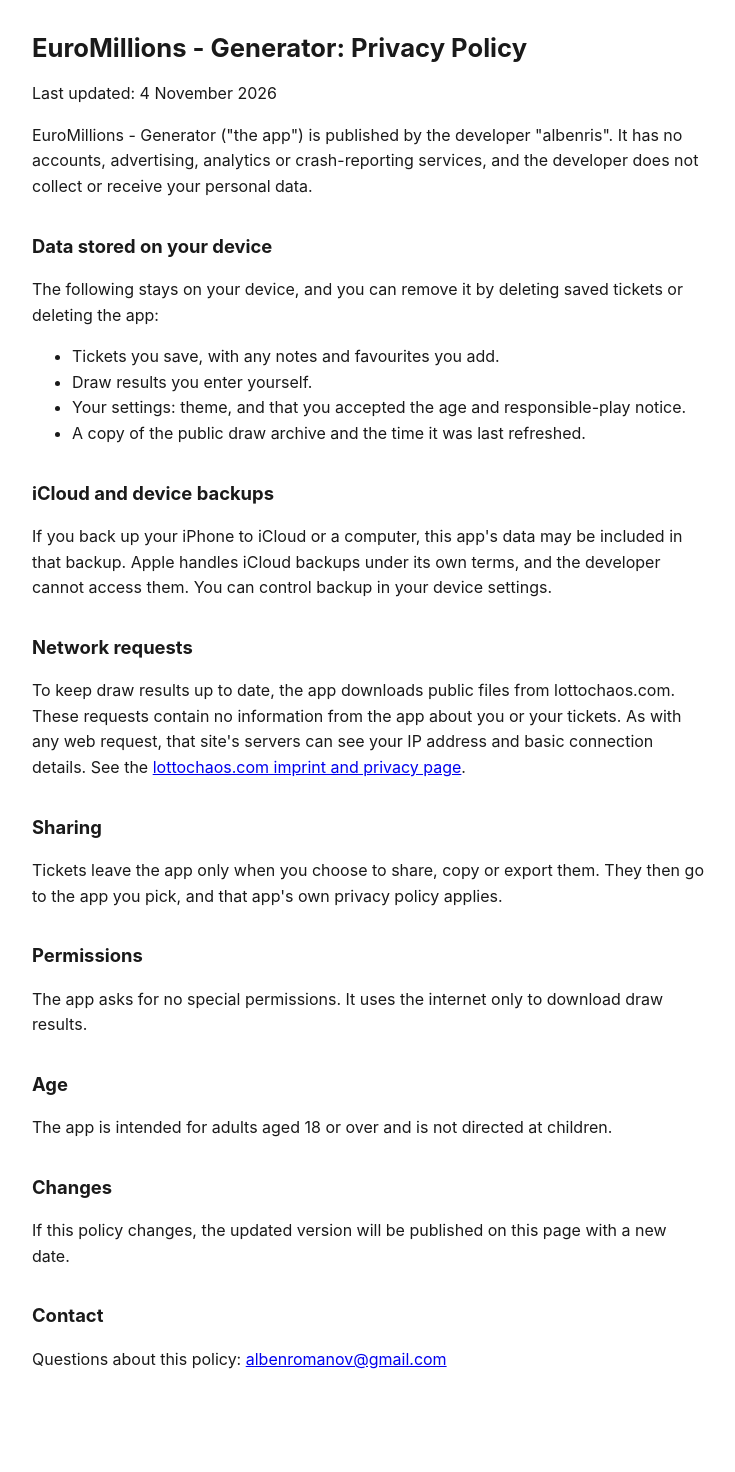
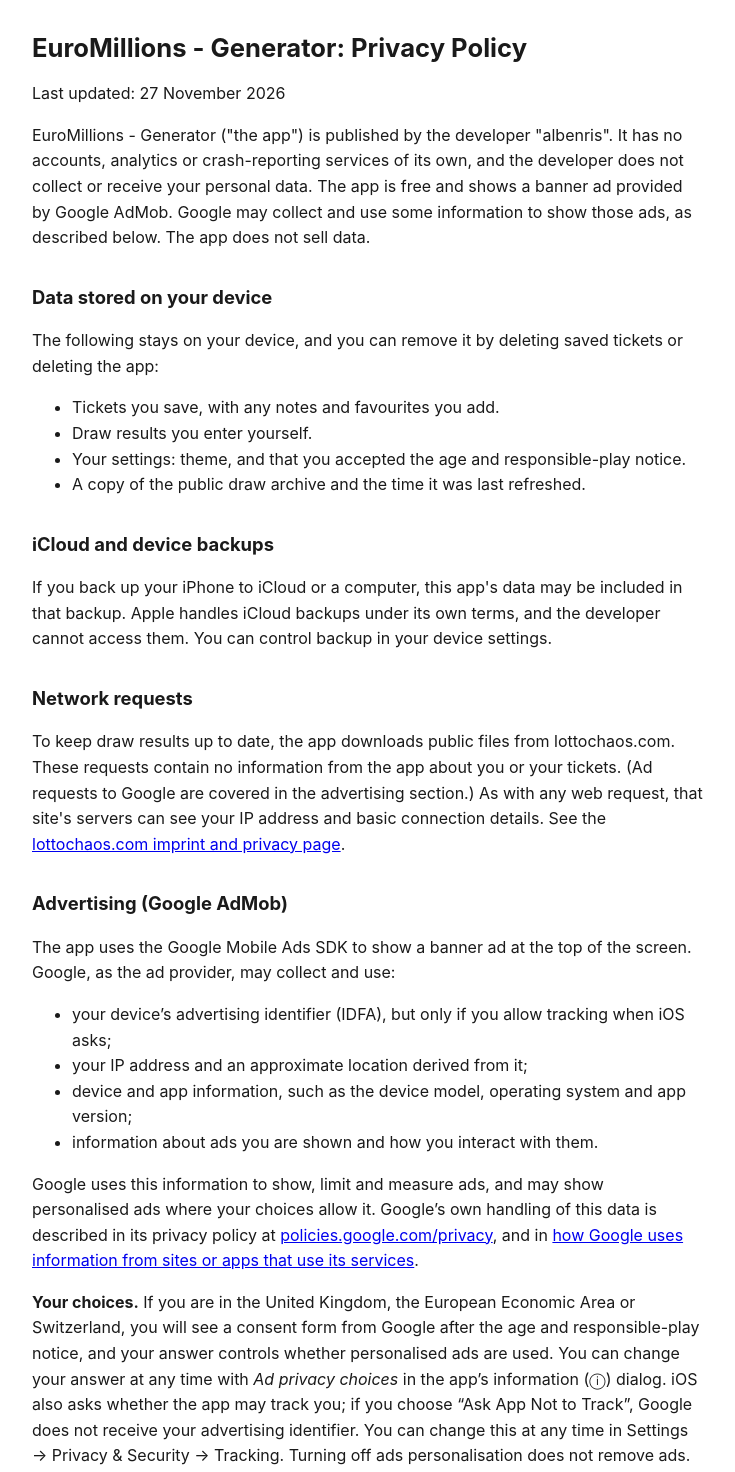
Before and after one commit to albenrisdev/albenrisdev.github.io, a plain HTML site: page euromillionsgenerator/ios/privacy.html in a window 1280 px wide. Shown: the top 1472 px of the page, without its empty margins (272-1007 px from the left). Before the commit the page ends 1404 px from the top, so only its background shows below. Drawn offline with Linux system fonts and the light colour scheme.

Commit message:
EuroMillions - Generator: privacy policies cover AdMob ads
Both Android and iOS policies now describe the top banner ad from
Google AdMob, the UK/EEA/Switzerland consent form, Ad privacy choices,
and (iOS) App Tracking Transparency.

Co-Authored-By: Claude Opus 5.5 <noreply@anthropic.com>

```diff
--- a/euromillionsgenerator/ios/privacy.html
+++ b/euromillionsgenerator/ios/privacy.html
@@ -11,8 +11,8 @@
 </head>
 <body>
 <h1>EuroMillions - Generator: Privacy Policy</h1>
-<p>Last updated: 4 November 2026</p>
-<p>EuroMillions - Generator ("the app") is published by the developer "albenris". It has no accounts, advertising, analytics or crash-reporting services, and the developer does not collect or receive your personal data.</p>
+<p>Last updated: 27 November 2026</p>
+<p>EuroMillions - Generator ("the app") is published by the developer "albenris". It has no accounts, analytics or crash-reporting services of its own, and the developer does not collect or receive your personal data. The app is free and shows a banner ad provided by Google AdMob. Google may collect and use some information to show those ads, as described below. The app does not sell data.</p>
 
 <h2>Data stored on your device</h2>
 <p>The following stays on your device, and you can remove it by deleting saved tickets or deleting the app:</p>
@@ -27,13 +27,23 @@
 <p>If you back up your iPhone to iCloud or a computer, this app's data may be included in that backup. Apple handles iCloud backups under its own terms, and the developer cannot access them. You can control backup in your device settings.</p>
 
 <h2>Network requests</h2>
-<p>To keep draw results up to date, the app downloads public files from lottochaos.com. These requests contain no information from the app about you or your tickets. As with any web request, that site's servers can see your IP address and basic connection details. See the <a href="https://lottochaos.com/en/impressum">lottochaos.com imprint and privacy page</a>.</p>
+<p>To keep draw results up to date, the app downloads public files from lottochaos.com. These requests contain no information from the app about you or your tickets. (Ad requests to Google are covered in the advertising section.) As with any web request, that site's servers can see your IP address and basic connection details. See the <a href="https://lottochaos.com/en/impressum">lottochaos.com imprint and privacy page</a>.</p>
 
+<h2>Advertising (Google AdMob)</h2>
+<p>The app uses the Google Mobile Ads SDK to show a banner ad at the top of the screen. Google, as the ad provider, may collect and use:</p>
+<ul>
+  <li>your device&rsquo;s advertising identifier (IDFA), but only if you allow tracking when iOS asks;</li>
+  <li>your IP address and an approximate location derived from it;</li>
+  <li>device and app information, such as the device model, operating system and app version;</li>
+  <li>information about ads you are shown and how you interact with them.</li>
+</ul>
+<p>Google uses this information to show, limit and measure ads, and may show personalised ads where your choices allow it. Google&rsquo;s own handling of this data is described in its privacy policy at <a href="https://policies.google.com/privacy">policies.google.com/privacy</a>, and in <a href="https://policies.google.com/technologies/partner-sites">how Google uses information from sites or apps that use its services</a>.</p>
+<p><strong>Your choices.</strong> If you are in the United Kingdom, the European Economic Area or Switzerland, you will see a consent form from Google after the age and responsible-play notice, and your answer controls whether personalised ads are used. You can change your answer at any time with <em>Ad privacy choices</em> in the app&rsquo;s information (&#9432;) dialog. iOS also asks whether the app may track you; if you choose &ldquo;Ask App Not to Track&rdquo;, Google does not receive your advertising identifier. You can change this at any time in Settings &rarr; Privacy &amp; Security &rarr; Tracking. Turning off ads personalisation does not remove ads.</p>
 <h2>Sharing</h2>
 <p>Tickets leave the app only when you choose to share, copy or export them. They then go to the app you pick, and that app's own privacy policy applies.</p>
 
 <h2>Permissions</h2>
-<p>The app asks for no special permissions. It uses the internet only to download draw results.</p>
+<p>The app uses the internet to download draw results and to load ads. The only permission it asks for is App Tracking Transparency, described above. It does not ask for access to your contacts, location, microphone, camera or photos.</p>
 
 <h2>Age</h2>
 <p>The app is intended for adults aged 18 or over and is not directed at children.</p>
```
Also changed, not shown: euromillionsgenerator/android/privacy.html (+14 -4 lines).
